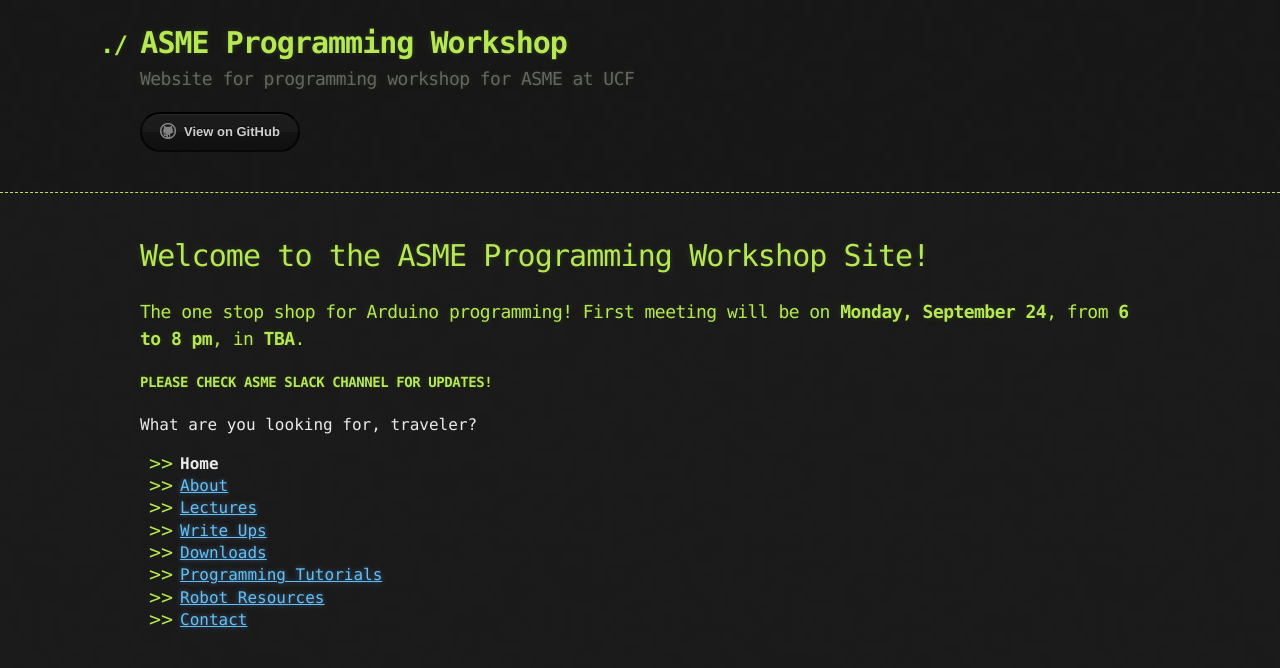
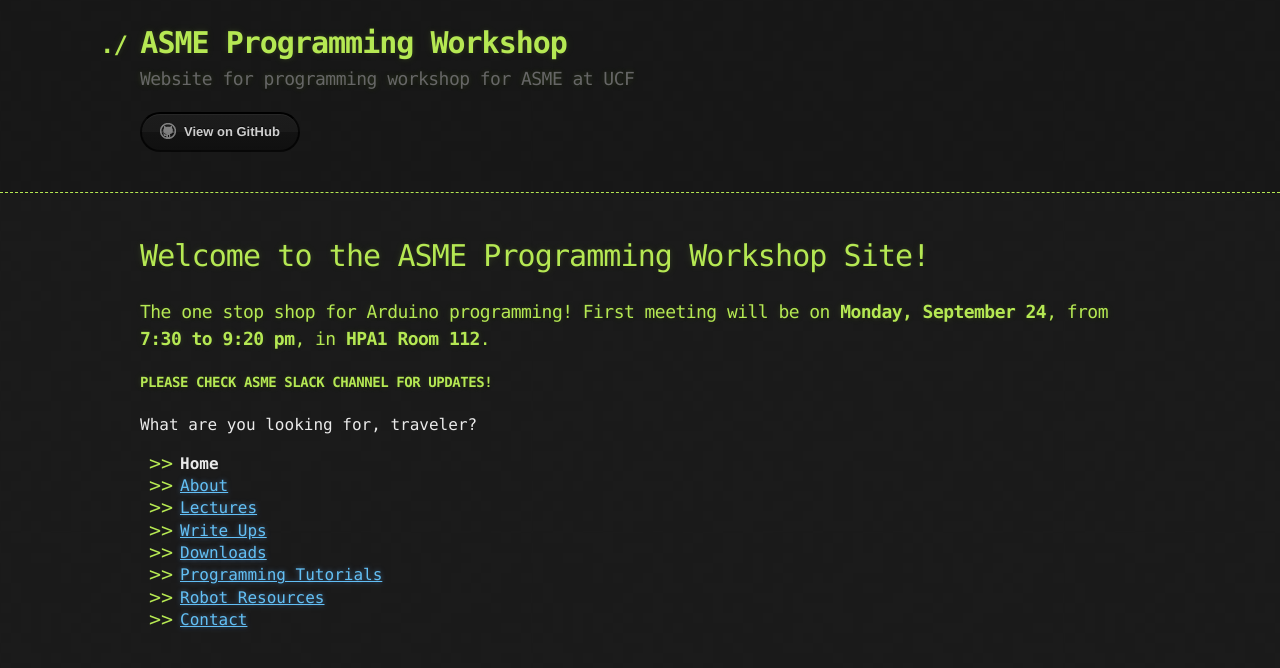
Before and after one commit to brandons209/workshop, a Jekyll site: the page built from index.md, in a window 1280 px wide. Shown: the top 668 px of the page. Built offline with Jekyll 4.4.1, drawn with Linux system fonts in a browser that asks for light colours; our own code applies the rules of GitHub Pages for plain Markdown files.

Commit message:
update meeting time and location

```diff
--- a/index.md
+++ b/index.md
@@ -4,7 +4,7 @@
 
 #  Welcome to the ASME Programming Workshop Site!
 
-### The one stop shop for Arduino programming! First meeting will be on **Monday, September 24**, from **6 to 8 pm**, in **TBA**.
+### The one stop shop for Arduino programming! First meeting will be on **Monday, September 24**, from **7:30 to 9:20 pm**, in **HPA1 Room 112**.
 #### **PLEASE CHECK ASME SLACK CHANNEL FOR UPDATES!**
 What are you looking for, traveler?
 * **Home**
```
